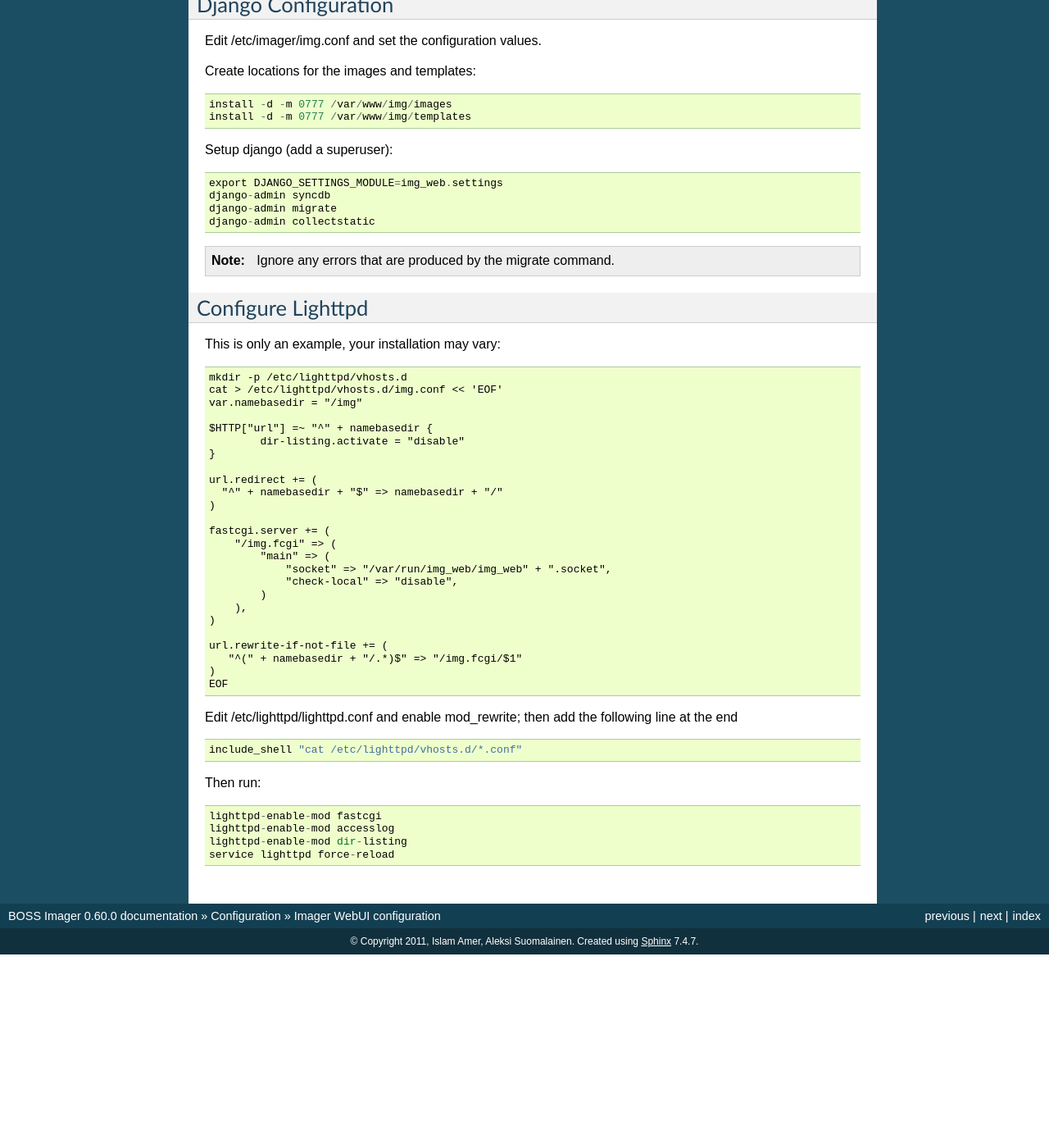
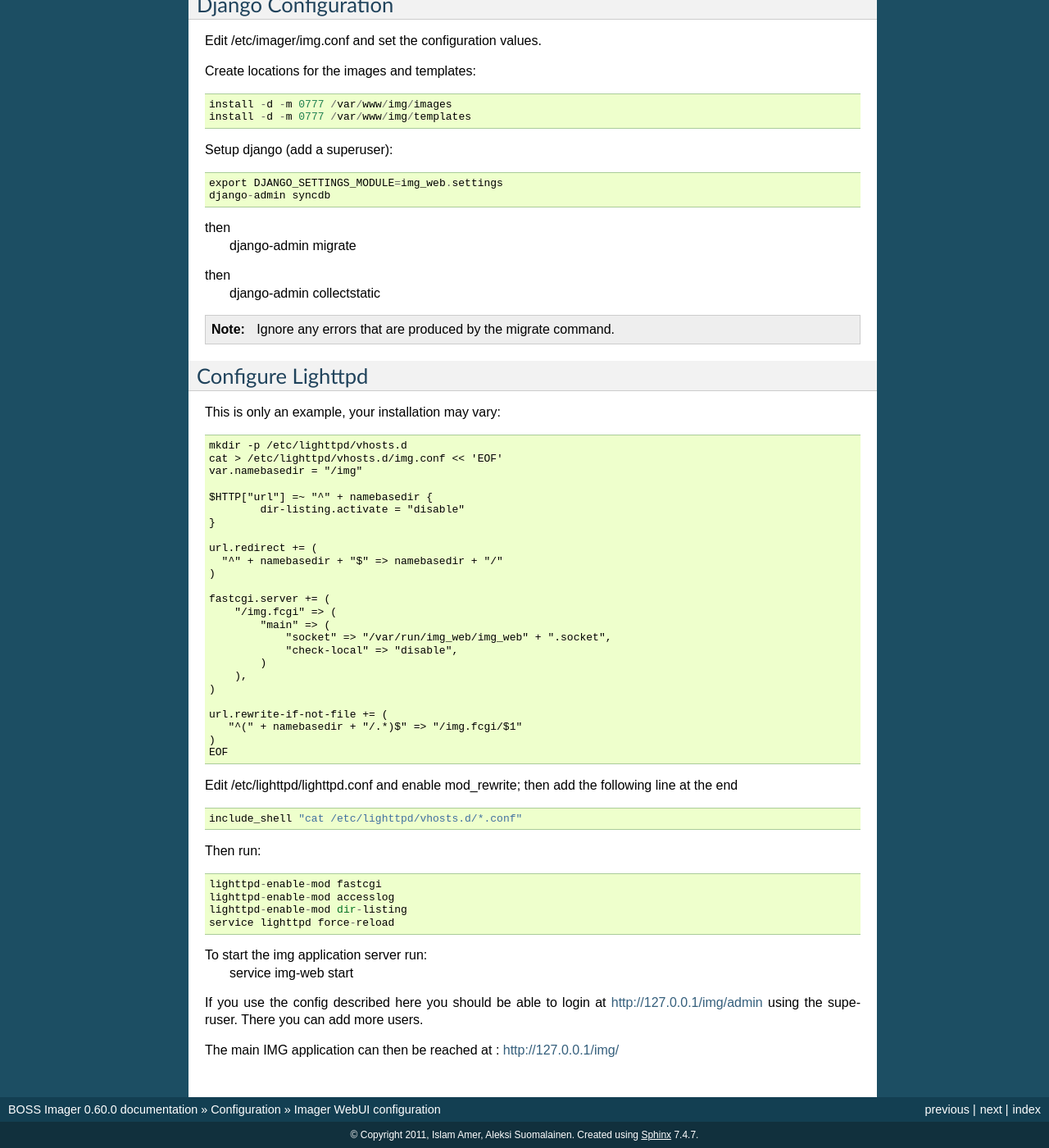
Before and after one commit to MeeGoIntegration/imager, a Sphinx documentation site: the page built from docs/configuration/img-conf.rst, in a window 1280 px wide and 1400 px high, scrolled down 1742 px. Shown: the whole window at 82% size. Built offline with Sphinx 7.4.7, drawn with Linux system fonts in a browser that asks for light colours; before the commit the page ends 2906 px from its top, so only the background shows below that.

Commit message:
Update installation docs

```diff
--- a/docs/configuration/img-conf.rst
+++ b/docs/configuration/img-conf.rst
@@ -44,7 +44,9 @@
 
  export DJANGO_SETTINGS_MODULE=img_web.settings
  django-admin syncdb
+then
  django-admin migrate
+then
  django-admin collectstatic
 
 .. note::
@@ -93,3 +95,12 @@
  lighttpd-enable-mod accesslog
  lighttpd-enable-mod dir-listing
  service lighttpd force-reload
+
+To start the img application server run:
+ service img-web start
+
+If you use the config described here you should be able to login at
+http://127.0.0.1/img/admin using the superuser. There you can add more
+users.
+
+The main IMG application can then be reached at : http://127.0.0.1/img/
```
